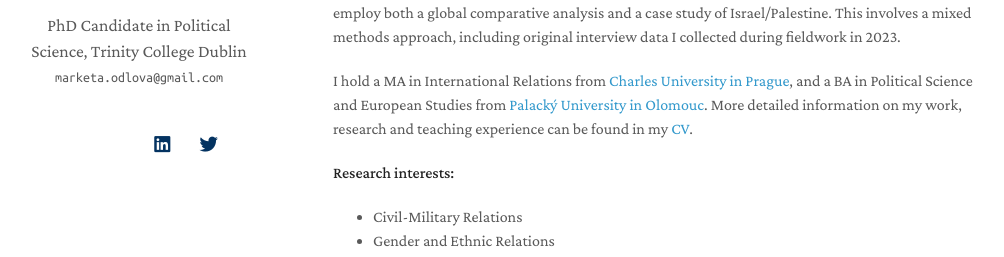
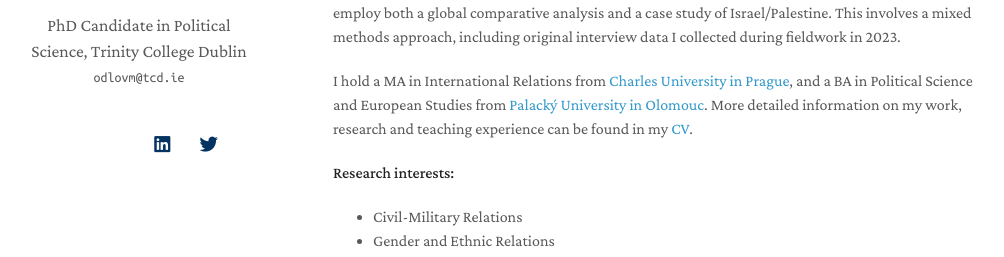
Before and after one commit to marketao/marketao.github.io, a Jekyll site: the page built from index.md, in a window 1280 px wide. Shown: the part 228-485 px from the top of the page, without its empty margins (137-1141 px from the left). Built offline with Jekyll 4.4.1, drawn with Linux system fonts in a browser that asks for light colours; nearby versions of some CDN libraries; a style sheet for code colours, icons or effects is not loaded; our own code applies the rules of GitHub Pages for plain Markdown files.

Commit message:
Update _config.yml

```diff
--- a/_config.yml
+++ b/_config.yml
@@ -2,8 +2,7 @@
 # can add affiliation:
 title: Markéta Odlová
 position: PhD Candidate in Political Science, Trinity College Dublin
-affiliation:
-email: marketa.odlova@gmail.com
+email: odlovm@tcd.ie
 
 # Search Engine Optimization (SEO)
 # The following information is used to improve the website traffic from search engines, e.g., Google.
```
